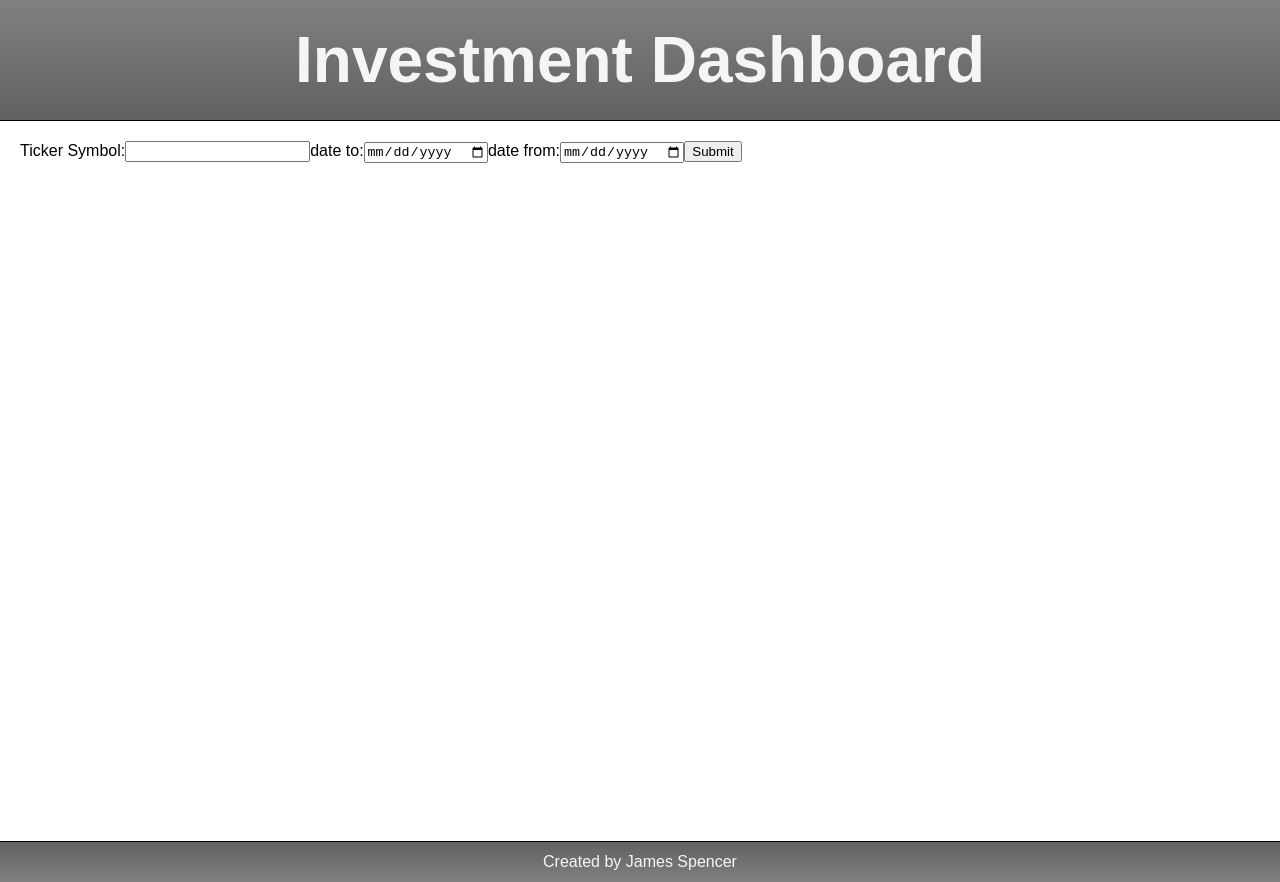
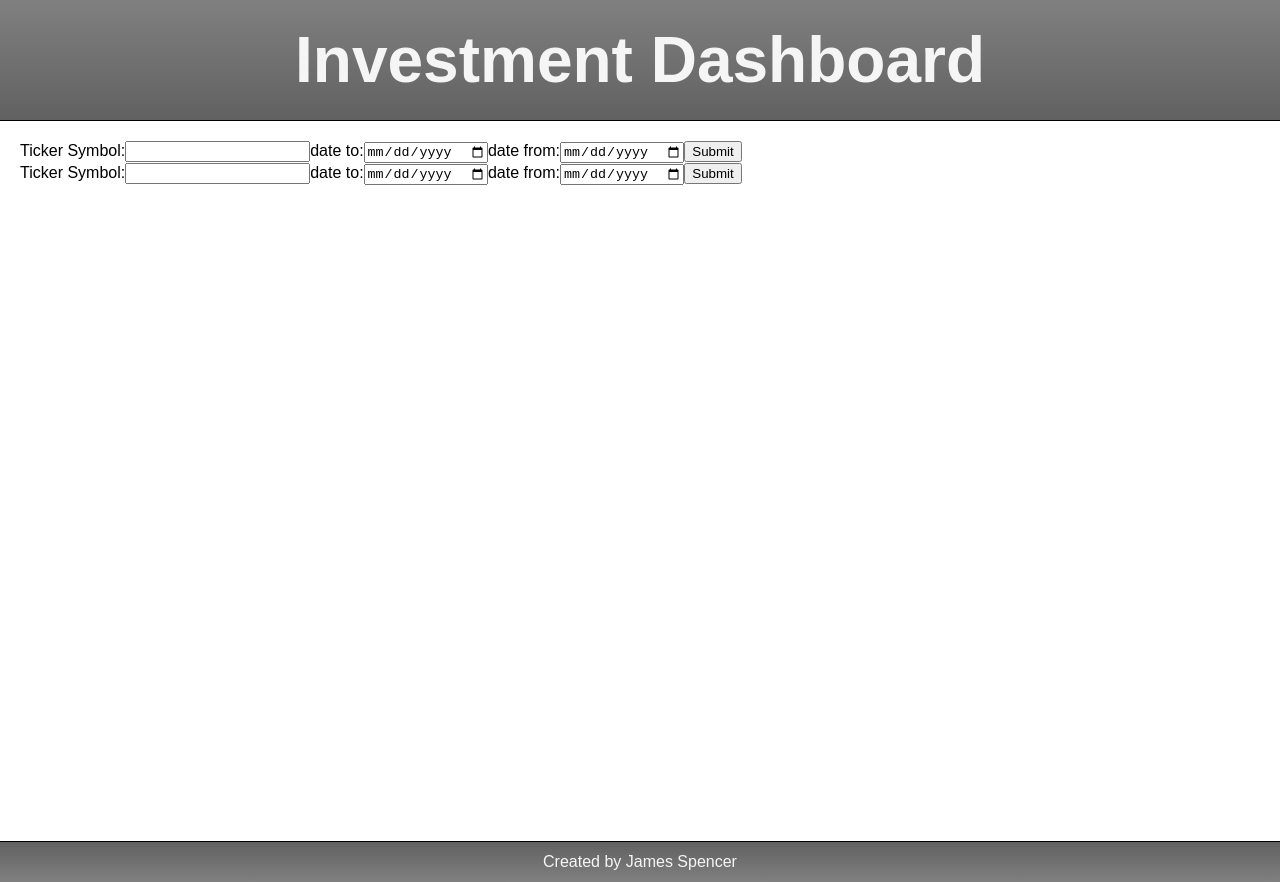
Before and after one commit to jkcswd/Investment-Dashboard-frontend, a React (Create React App) app: page / in a window 1280 px wide. Built offline with nearby package versions, Linux system fonts and the light colour scheme.

Commit message:
Add table container component to JSX

```diff
--- a/src/App.js
+++ b/src/App.js
@@ -1,5 +1,6 @@
 import './App.css';
 import ChartDisplay from './components/ChartDisplay';
+import TableDisplay from './components/TableDisplay'
 
 const App = () => {
 
@@ -8,6 +9,7 @@ const App = () => {
       <header><h1>Investment Dashboard</h1></header>
       <main>
         <ChartDisplay/>
+        <TableDisplay/>
       </main>
       <footer>Created by James Spencer</footer>
     </div>
```
